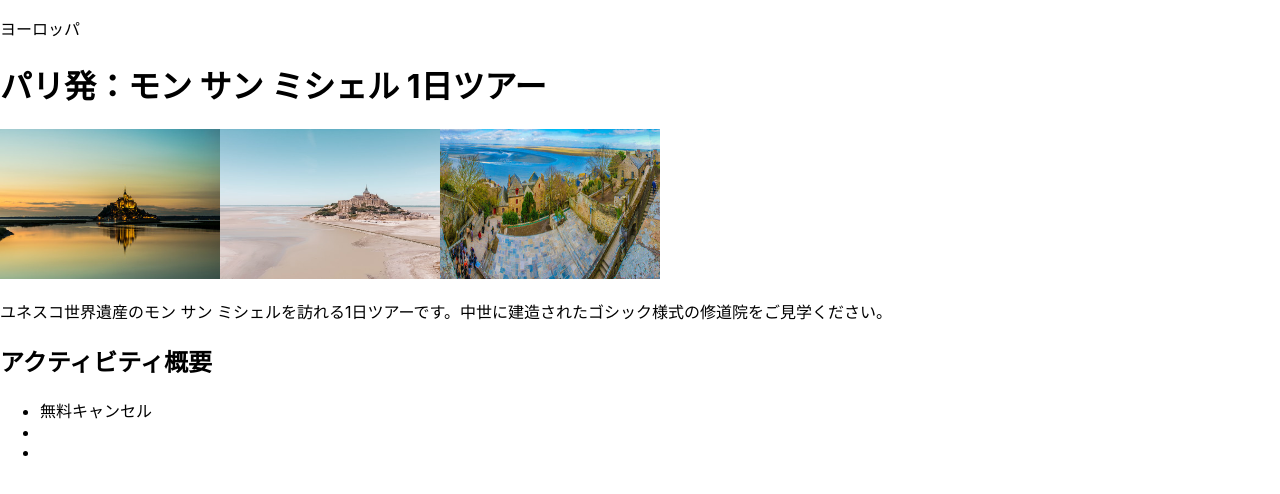
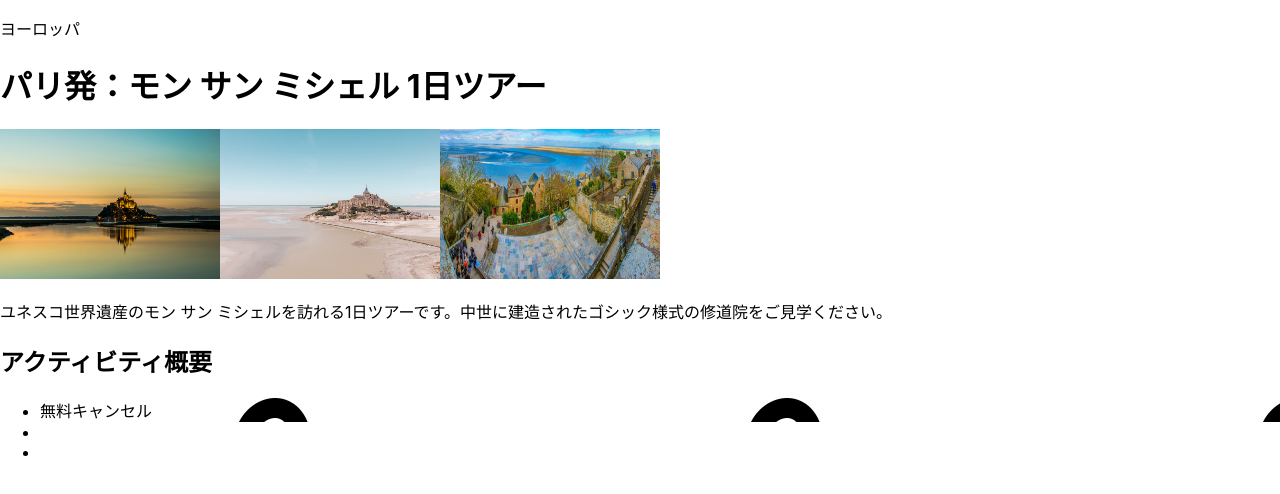
Before and after one commit to morikimiho/nextjs-okapiatour, a Next.js app: page /trip/1 in a window 1280 px wide. Shown: the top 494 px of the page. Built offline with nearby package versions, Linux system fonts and the light colour scheme.

Commit message:
詳細ページを作成しました。

```diff
--- a/pages/trip/[id].tsx
+++ b/pages/trip/[id].tsx
@@ -2,6 +2,7 @@ import Head from "next/head";
 import { GetStaticPaths,GetStaticProps } from "next";
 import { getActiveTrips,getTrip } from "../../service/trip";
 import Image from "next/image";
+import styles from "../../styles/tripdetail.module.css";
 
 
 export const getStaticPaths:GetStaticPaths=async()=>{
@@ -45,7 +46,7 @@ export default function Tripdetai({trip}) {
    <h2>アクティビティ概要</h2>
    <div>
     <ul>
-      <li>無料キャンセル</li>
+      <li className={styles.cancel}>無料キャンセル</li>
       <li></li>
       <li></li>
     </ul>
--- /dev/null
+++ b/styles/tripdetail.module.css
@@ -0,0 +1,3 @@
+.cancel{
+    background: url(../public/images/ok.jpg);
+}
```
Also changed, not shown: public/images/ok.jpg (added).
